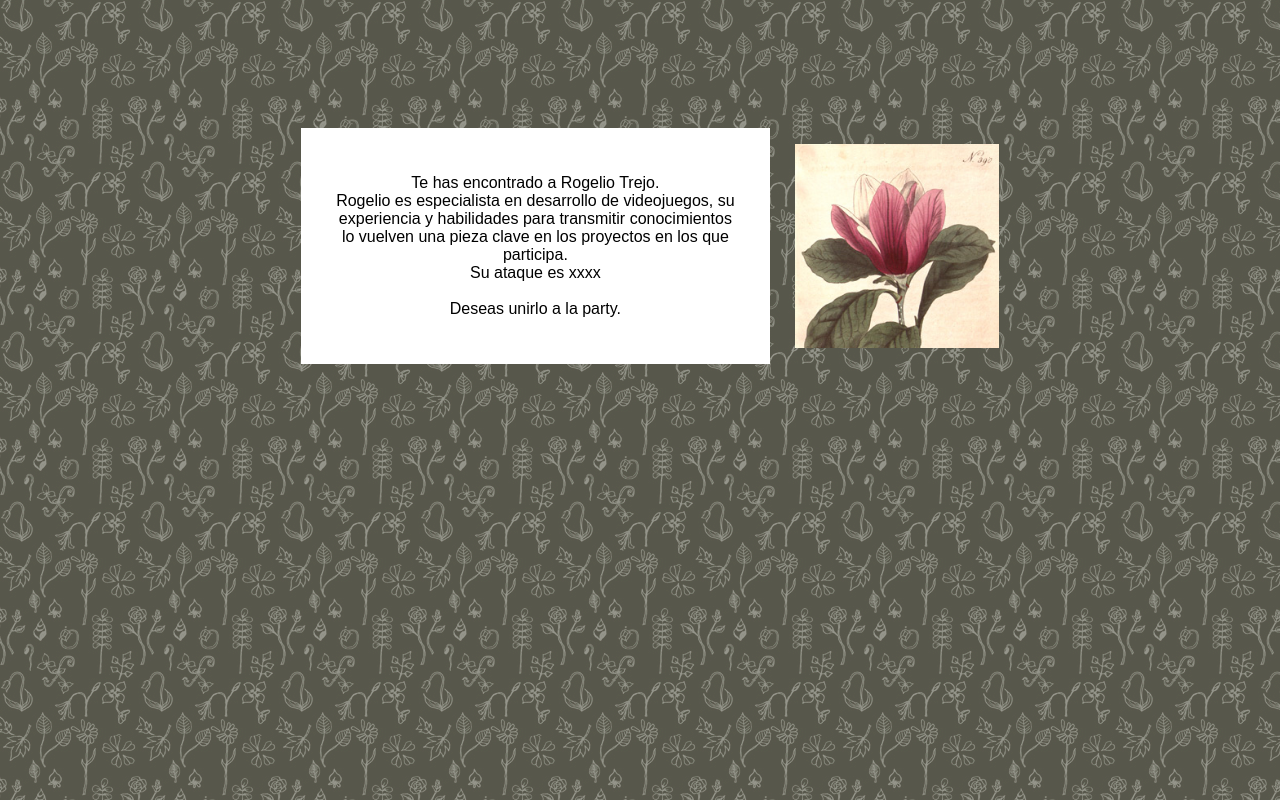
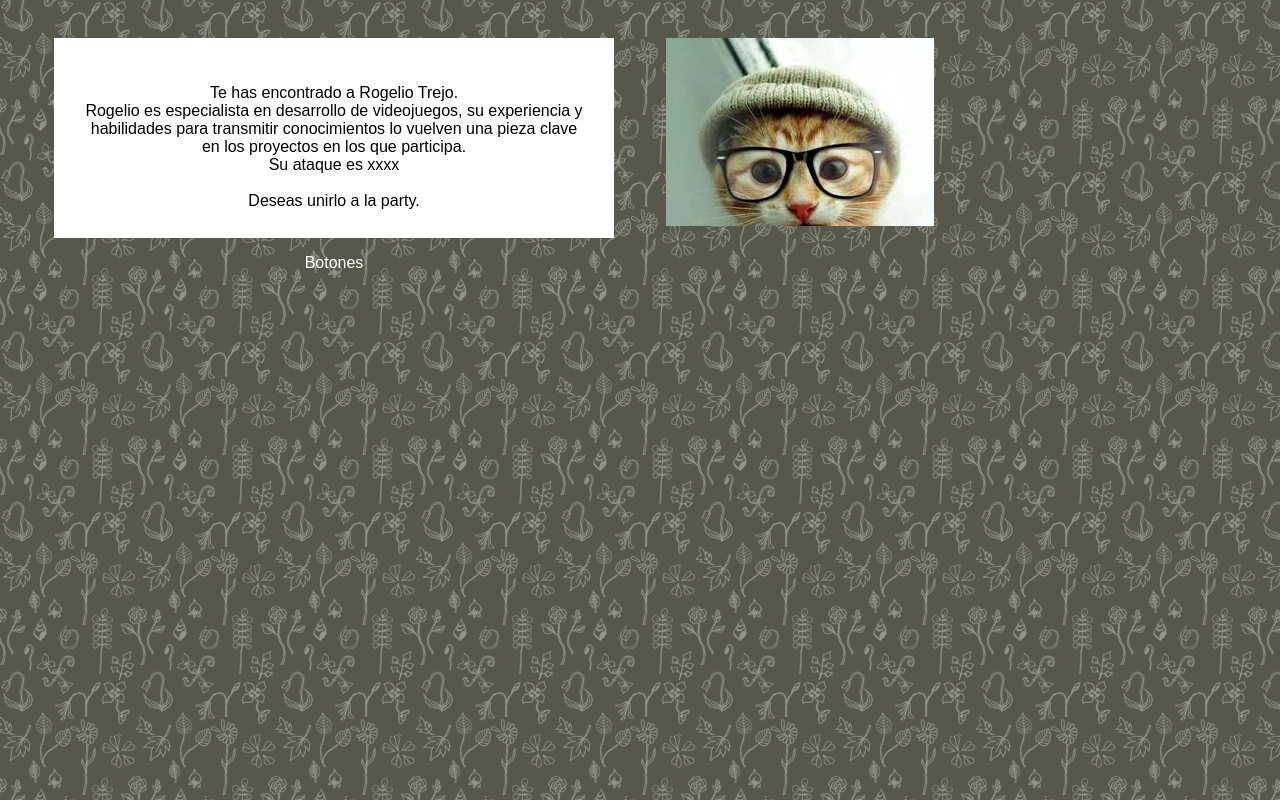
Before and after one commit to rouge2504/CV_Webpage, a plain HTML site: page index.html in a window 1280 px wide. Drawn offline with Linux system fonts and the light colour scheme.

Commit message:
Cambios para dos columnas

```diff
--- /dev/null
+++ b/Ejemplo/css/styles.css
@@ -0,0 +1,27 @@
+body{
+    font-family: Arial, Helvetica, sans-serif;
+    /* background-image: url("images/pattern.gif"); */
+    color: blanchedalmond;
+    background:black;
+    padding: 20px;
+}
+.content_box{
+    /* margin:auto;
+    width: 50%;
+    padding: 50px;
+    text-align: left; */
+    height: 400px;
+    width: 600px;
+    margin: 0px auto;
+    padding: 5px;
+}
+.text_box{
+    height: 400px;
+    width: 48%;
+    float: left;
+}
+.image_box{
+    height: 400px;
+    width: 48%;
+    float: right
+}
--- a/css/styles.css
+++ b/css/styles.css
@@ -11,30 +11,24 @@ body{
     margin: auto;
     border: 20px solid #ffffff;
     display: inline-block;
-    width: 40%;
+    width: 560px;
+    height: 200px;
     padding: 10px;
-    vertical-align: middle;
 
     /*width: 40%;
     */
 }
-.text_content{
+.column{
+    float: left;
+    margin: auto;
     text-align: center;
-    color: black;
-    margin: auto;
-    border: 20px solid #ffffff;
-    display: inline-block;
-    width: 40%;
+    width: 50%;
     padding: 10px;
-    vertical-align: middle;
-
-    /*width: 40%;
-    */
 }
 .image img{
     width: 100%;
     vertical-align: middle;
-    margin-left: 20px;
+    /* margin-left: 20px; */
 }
 .image{
     align-content: center;
@@ -42,11 +36,21 @@ body{
     width: 20%;
     vertical-align: middle;
 }
-.box_content{
-    text-align:center;
+
+.image_content img{
     margin-left: auto;
     margin-right: auto;
-    height:400px;
-    margin: auto;
-    padding: 100px ;
+    display: block;
 }
+.image_content{
+    width: 300px;
+}
+.box_content:after{
+    content: "";
+    display: table;
+    clear: both;
+}
+
+* {
+    box-sizing: border-box;
+  }
--- a/index.html
+++ b/index.html
@@ -6,8 +6,8 @@
         </head>
         <body>
             <div class="box_content">
-                <div class="text">
-                    <div >
+                <div class="column">
+                    <div class="text">
                         <p>
                             Te has encontrado a Rogelio Trejo.
                             <br>Rogelio es especialista en desarrollo de videojuegos, su experiencia y habilidades para transmitir conocimientos lo vuelven una pieza clave en los proyectos en los que participa.
@@ -17,10 +17,15 @@
                             Deseas unirlo a la party.
                         </p>
                     </div>
+                    <div>
+                        <p>
+                            Botones
+                        </p>
+                    </div>
                 </div>
-                <div class="image">
-                    <div >
-                        <img src="css/images/magnolia-medium.jpg" alt= "Magnolia" class="align-rigth"/>
+                <div class="column">
+                    <div class="image_content">
+                        <img src="css/images/gato.jpg" alt= "Gato" class="align-rigth"/>
                     </div>
                 </div>
                     <br>
```
Also changed, not shown: Ejemplo/index_ex.html (added, +24 -0 lines), Ejemplo/css/images/gato.jpg (added), css/images/gato.jpg (added).
